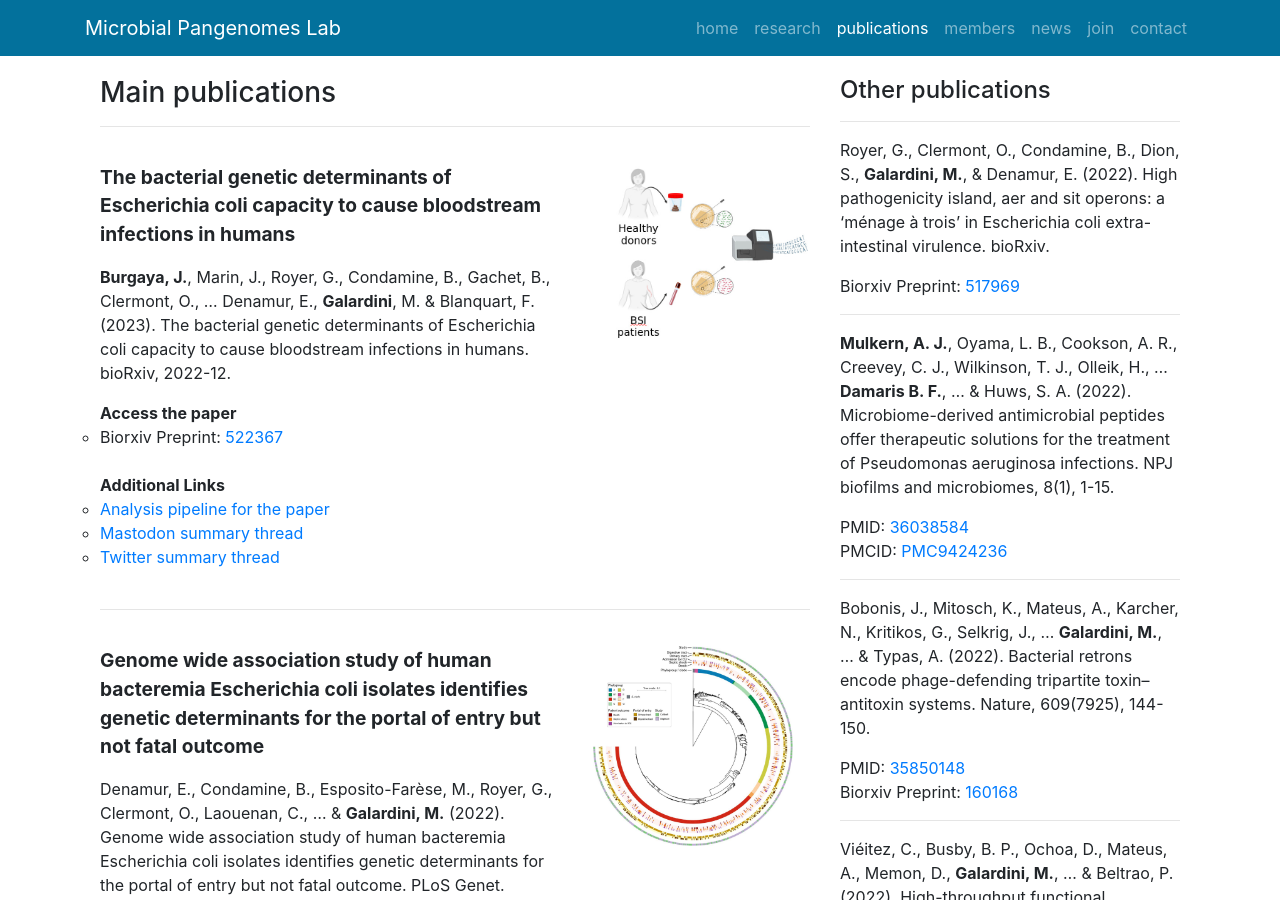
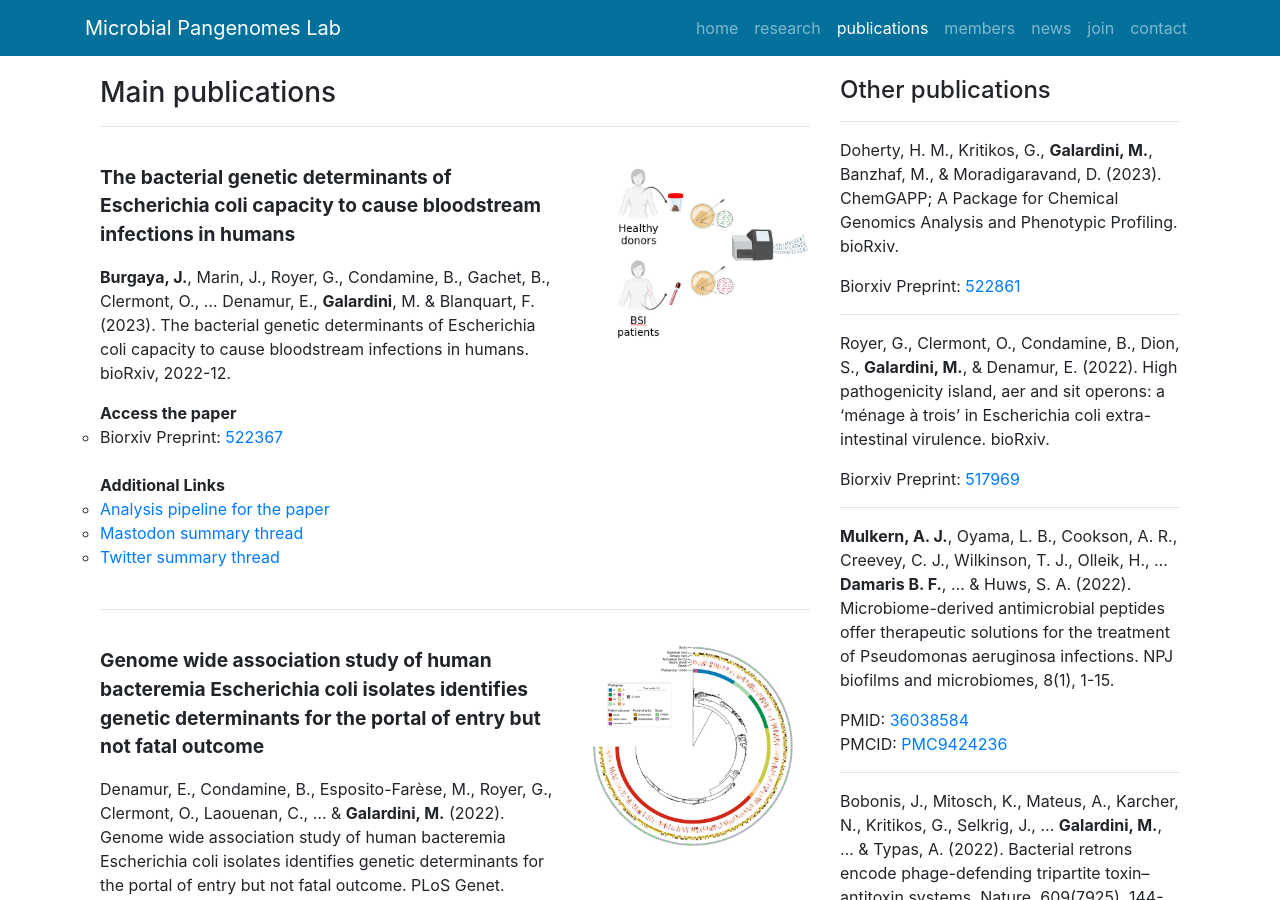
Before and after one commit to microbial-pangenomes-lab/microbial-pangenomes-lab.github.io, a Jekyll site: the page built from publications/index.html, in a window 1280 px wide and 900 px high. Built offline with Jekyll 4.4.1, drawn with Linux system fonts in a browser that asks for light colours; nearby versions of some CDN libraries; comment, search, counter and statistics services are not loaded.

Commit message:
New preprint

```diff
--- a/_data/publications_others.yml
+++ b/_data/publications_others.yml
@@ -46,6 +46,11 @@
 #     - name: Celebratory Tweetstorm by corresponding author First Surname
 #       url: https://twitter.com/mctucsf/status/1172334750205218816
 
+ - title: "ChemGAPP; A Package for Chemical Genomics Analysis and Phenotypic Profiling."
+   citation: "Doherty, H. M., Kritikos, G., **Galardini, M.**, Banzhaf, M., & Moradigaravand, D. (2023). ChemGAPP; A Package for Chemical Genomics Analysis and Phenotypic Profiling. bioRxiv."
+   date: '202301'
+   biorxiv: '2023.01.05.522861'
+
  - title: "High pathogenicity island, aer and sit operons: a “ménage à trois” in Escherichia coli extra-intestinal virulence"
    citation: "Royer, G., Clermont, O., Condamine, B., Dion, S., **Galardini, M.**, & Denamur, E. (2022). High pathogenicity island, aer and sit operons: a 'ménage à trois' in Escherichia coli extra-intestinal virulence. bioRxiv."
    date: '202211'
```
